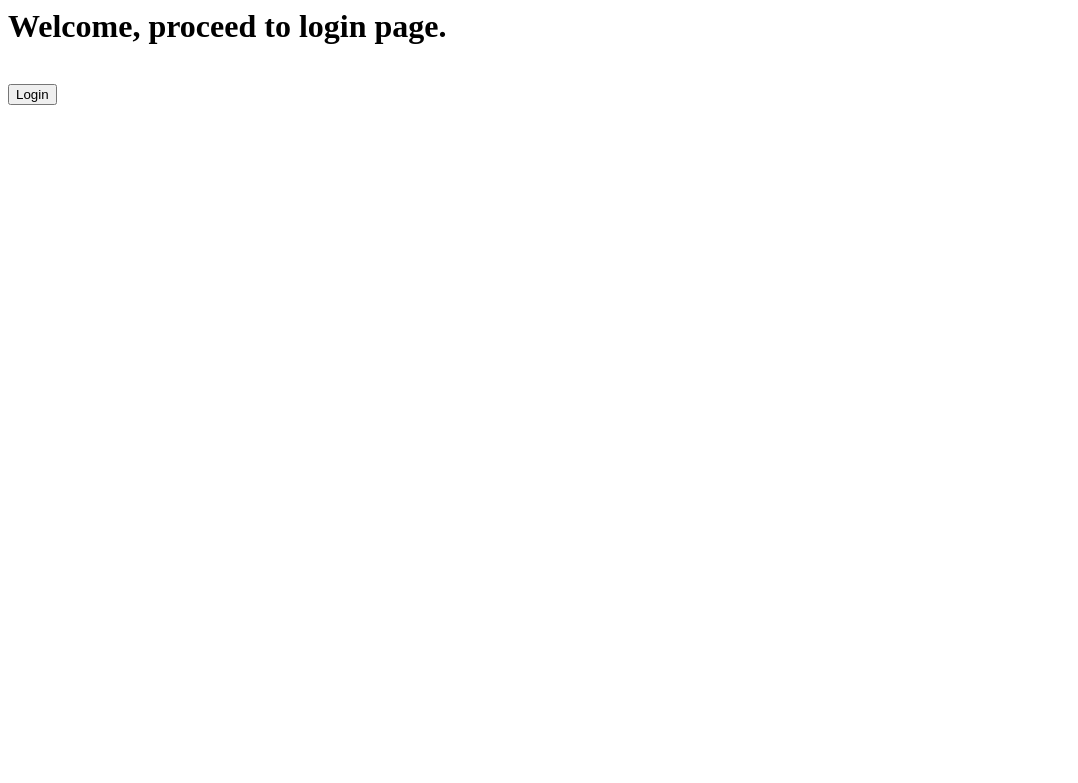
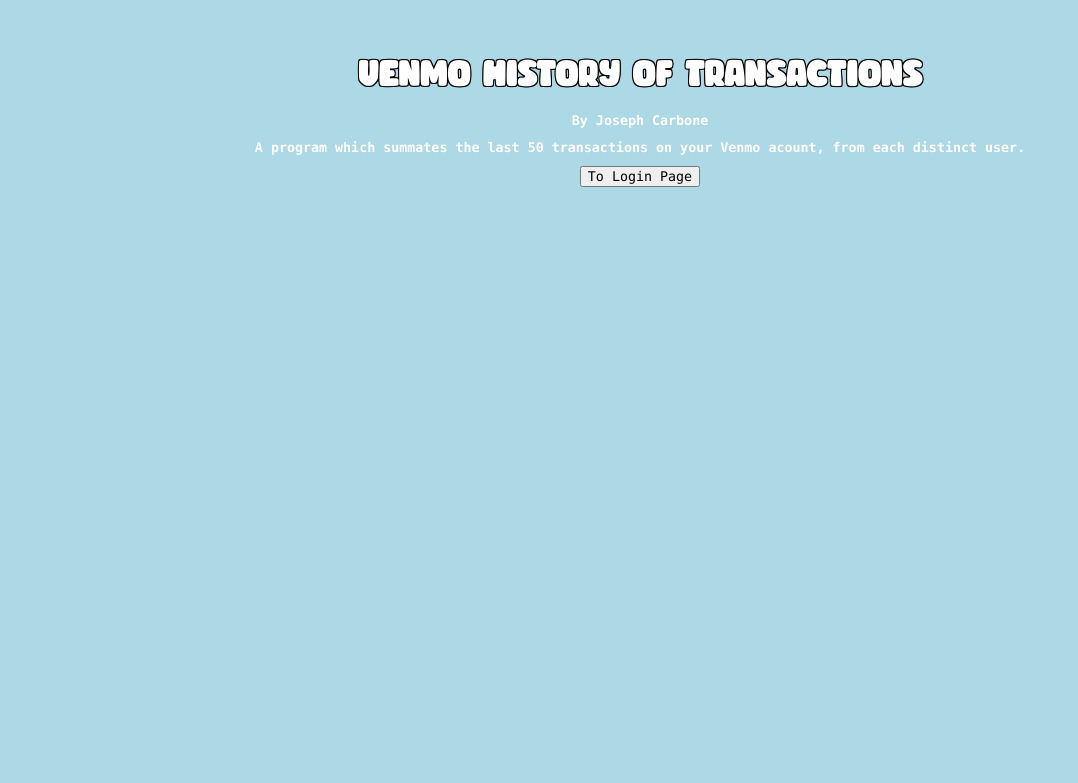
Before and after one commit to josephrcarb/Venmo-api, a Flask app: page / in a window 1280 px wide. Shown: the top 783 px of the page, without its empty margins (0-1078 px from the left). Run offline with Flask 2, Linux system fonts and the light colour scheme.

Commit message:
Added css to majority of pages.

```diff
--- a/app.py
+++ b/app.py
@@ -9,7 +9,7 @@
     results = None
 
 
-app=Flask(__name__)
+app=Flask(__name__, static_folder='static', static_url_path='/static')
 data = Venmo_Data()
 curr = CurrentData()
 
@@ -42,7 +42,7 @@
                 return redirect(url_for('error'))
         elif(request.form["submit_login"] == "home"):
             return redirect(url_for('home'))
-        elif(request.form["submit_login"] == "see transactions"):
+        elif(request.form["submit_login"] == "transactions"):
             return redirect(url_for('transactions'))
         else:
             pass
--- /dev/null
+++ b/static/styles/style.css
@@ -0,0 +1,29 @@
+body {
+    padding-top: 50px;
+    background-color: lightblue;
+    color: white;
+    font-family: mainFont;
+    text-align: center;
+}
+h1{
+    text-: black;
+}
+h2{
+   font-size: smaller;
+   font-family: "Lucida Console";
+}
+
+input{
+    text-align: center;
+    font-family: "Lucida Console";
+}
+
+.stroke{
+    color: white;
+    text-shadow: -1px -1px 0 #000, 1px -1px 0 #000, -1px 1px 0 #000, 1px 1px 0 #000;
+}
+
+@font-face{
+    font-family: mainFont;
+    src: url('Chibold.ttf') format('truetype');
+}
--- a/templates/access.html
+++ b/templates/access.html
@@ -1,18 +1,20 @@
 <html>
   <head>
     <title>V-History Access OTP</title>
+    <link rel="stylesheet" type="text/css" href="{{ url_for('static',filename='styles/style.css') }}">
     <meta name="viewport" content="width=device-width, initial-scale=1.0">
   </head>
   <body>
     <div class="container">
-      <h1>Please Enter OTP Access Code from your device.</h1>
-      <br>
+      <h1>Access Page</h1>
+      <h2>Please enter the access code from your device.</h2>
       <form action="" method="post">
         <input type="password" placeholder="OTP Code" name="password" value="{{
           request.form.password }}">
         <input class="btn btn-default" type="submit" name="access_login" value="login">
         <input class="btn btn-default" type="submit" name="access_login" value="back">
       </form>
+      <h2>DISCLAIMER: No inputted information is saved. Server is run on localhost.</h2>
       {% if error %}
         <p class="error"><strong>Error:</strong> {{ error }}
       {% endif %}
--- a/templates/error.html
+++ b/templates/error.html
@@ -1,12 +1,14 @@
 <html>
   <head>
     <title>V-History Error</title>
+    <link rel="stylesheet" type="text/css" href="{{ url_for('static',filename='styles/style.css') }}">
     <meta name="viewport" content="width=device-width, initial-scale=1.0">
   </head>
   <body>
     <div class="container">
-      <h1>Error Occured, Try Again!</h1>
-      <br>
+      <h1 class="stroke">Error Recieved</h1>
+      <h2>Inputted credentials or access code was incorrect, or another error occured.</h2>
+      <h2>Please try again.</h2>
       <form action="" method="post">
         <input class="btn btn-default" type="submit" value="Try Again">
       </form>
--- a/templates/home.html
+++ b/templates/home.html
@@ -1,14 +1,16 @@
 <html>
   <head>
     <title>V-History Home</title>
+    <link rel="stylesheet" type="text/css" href="{{ url_for('static',filename='styles/style.css') }}">
     <meta name="viewport" content="width=device-width, initial-scale=1.0">
   </head>
   <body>
     <div class="container">
-      <h1>Welcome, proceed to login page.</h1>
-      <br>
+      <h1 class="stroke">Venmo History of Transactions</h1>
+      <h2>By Joseph Carbone</h2>
+      <h2 >A program which summates the last 50 transactions on your Venmo acount, from each distinct user.</h2>
       <form action="" method="post">
-        <input class="btn btn-default" type="submit" name="goto_login" value="Login">
+        <input class="btn btn-default" type="submit" name="goto_login" value="To Login Page">
       </form>
       {% if error %}
         <p class="error"><strong>Error:</strong> {{ error }}
```
Also changed, not shown: templates/login.html (+5 -3 lines), static/styles/Chibold.ttf (added).
